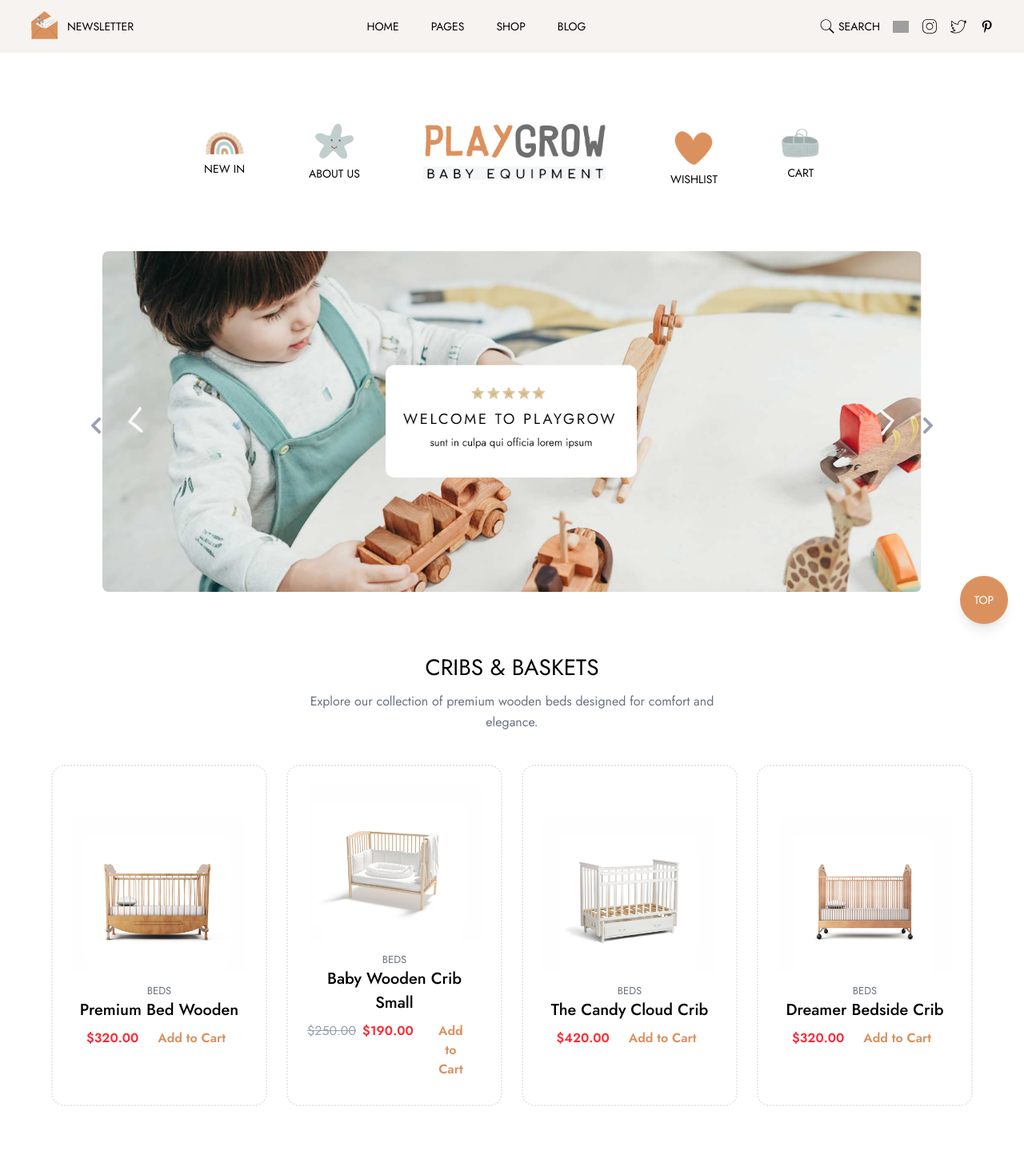
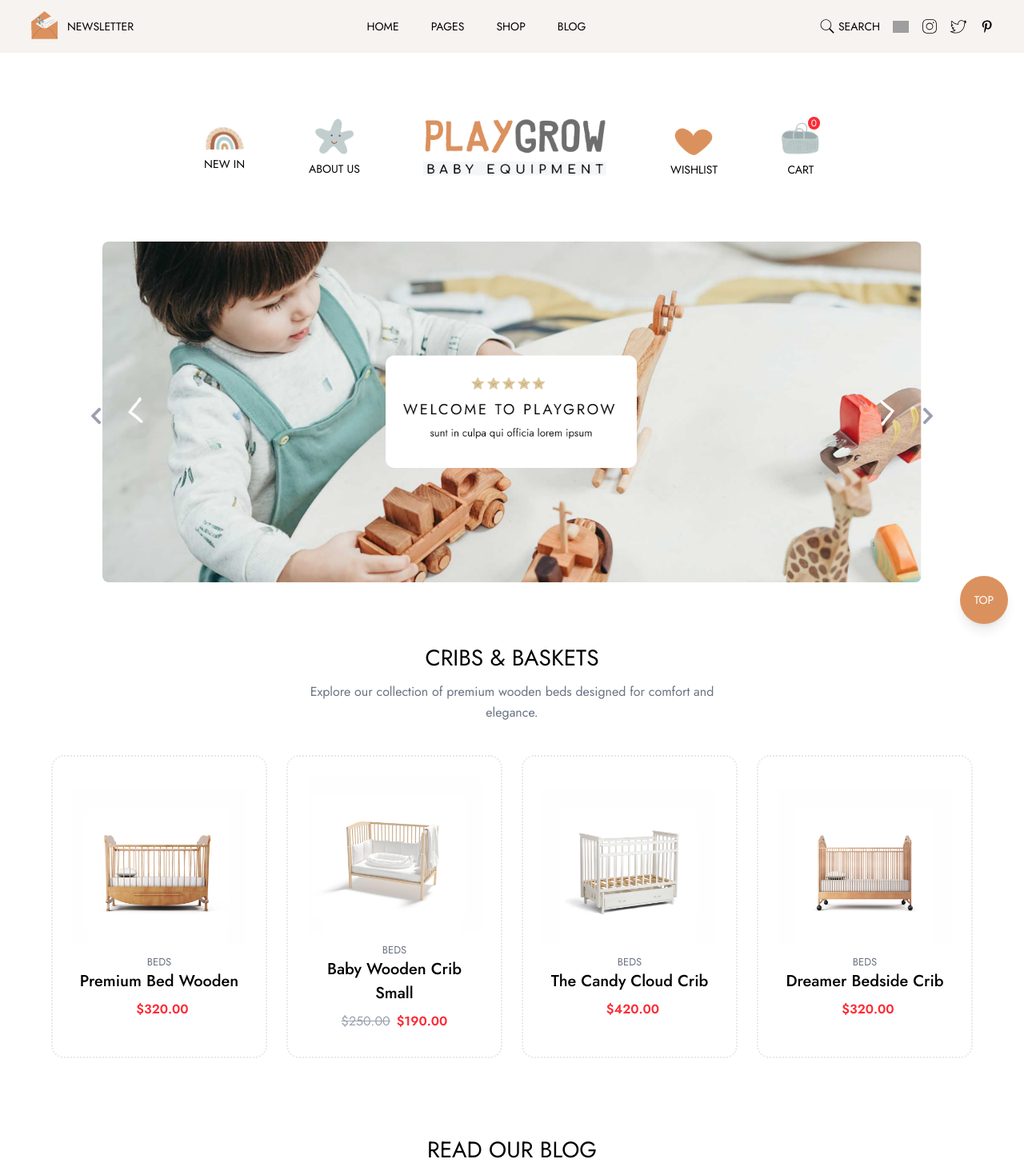
Before and after one commit to DhrubaDC1/playgrow-theme-react, a React (Vite) app: page / in a window 1280 px wide. Shown: the top 1469 px of the page at 80% size. Built offline with nearby package versions, Linux system fonts and the light colour scheme; grey boxes are pictures that could not be loaded.

Commit message:
ui: add count to cart icon, fix showing add to cart on load

```diff
--- a/src/components/carousel.jsx
+++ b/src/components/carousel.jsx
@@ -50,7 +50,7 @@ const Carousel = () => {
             <img
               src={image}
               alt={`Slide ${index + 1}`}
-              className="w-full object-cover rounded-lg md:max-h-[500px]"
+              className="w-full object-cover rounded-lg md:max-h-[700px]"
             />
           </div>
         ))}
--- a/src/components/cribs.jsx
+++ b/src/components/cribs.jsx
@@ -81,7 +81,7 @@ const Cribs = ({ cartData, setCartData }) => {
                   </div>
                   <button
                     id={`cartButton-${index}`}
-                    className="text-[16px] text-[#DB915E] font-semibold py-2 px-4 transition-all cursor-pointer"
+                    style={{ display: "none" }}
                     onMouseOut={() => {
                       document.getElementById(
                         `cartButton-${index}`
@@ -91,6 +91,7 @@ const Cribs = ({ cartData, setCartData }) => {
                       ).style.display = "flex";
                     }}
                     onClick={() => addToCart(crib)}
+                    className="text-[16px] text-[#DB915E] font-semibold py-2 px-4 transition-all cursor-pointer"
                   >
                     Add to Cart
                   </button>
--- a/src/components/header.jsx
+++ b/src/components/header.jsx
@@ -57,20 +57,23 @@ const Header = ({ cartData, setCartData }) => {
           <img
             src="assets/hearth.png"
             alt="Wishlist"
-            className="w-12 hover:translate-y-[-7px] transition-all duration-300"
+            className="w-12 h-12 hover:translate-y-[-7px] transition-all duration-300"
           />
           <p className="text-sm">WISHLIST</p>
         </div>
         <div
-          className="flex flex-col gap-2 items-center cursor-pointer"
+          className="flex flex-col gap-2 items-center cursor-pointer relative"
           onClick={() => setCartModalOpen(true)}
         >
           <img
             src="assets/cart-empty-large.png"
             alt="Cart"
-            className="w-12 hover:translate-y-[-7px] transition-all duration-300"
+            className="w-12 h-12 hover:translate-y-[-7px] transition-all duration-300"
           />
           <p className="text-sm">CART</p>
+          <span className="absolute top-0 right-0 bg-red-500 text-white text-xs rounded-full px-1">
+            {cartData.length}
+          </span>
         </div>
       </div>
 
--- a/src/components/newArrival.jsx
+++ b/src/components/newArrival.jsx
@@ -87,6 +87,7 @@ const NewArrival = ({ cartData, setCartData }) => {
                   </div>
                   <button
                     id={`cartButtonNew-${index}`}
+                    style={{ display: "none" }}
                     className="text-[16px] text-[#DB915E] font-semibold py-2 px-4 transition-all cursor-pointer"
                     onMouseOut={() => {
                       document.getElementById(
```
